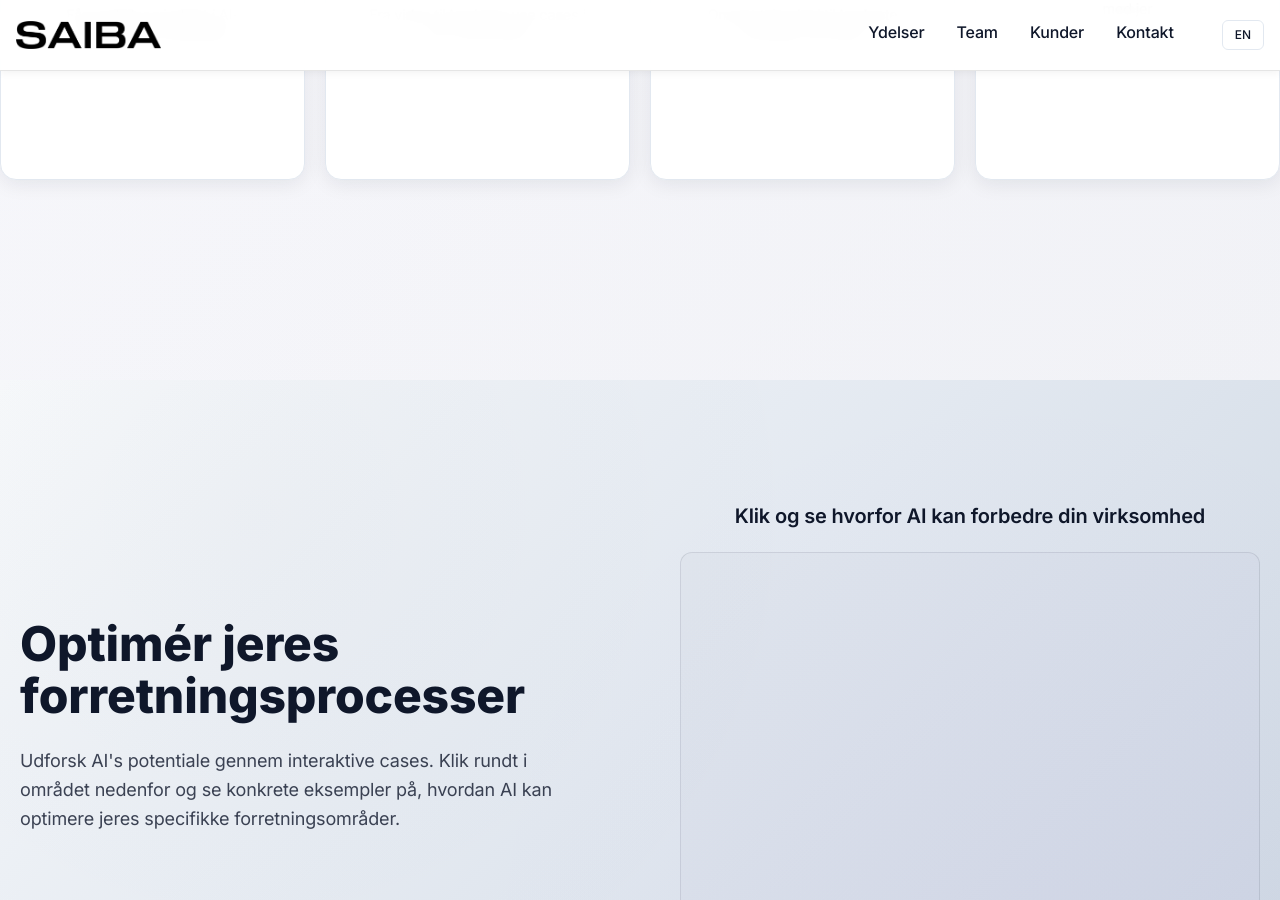
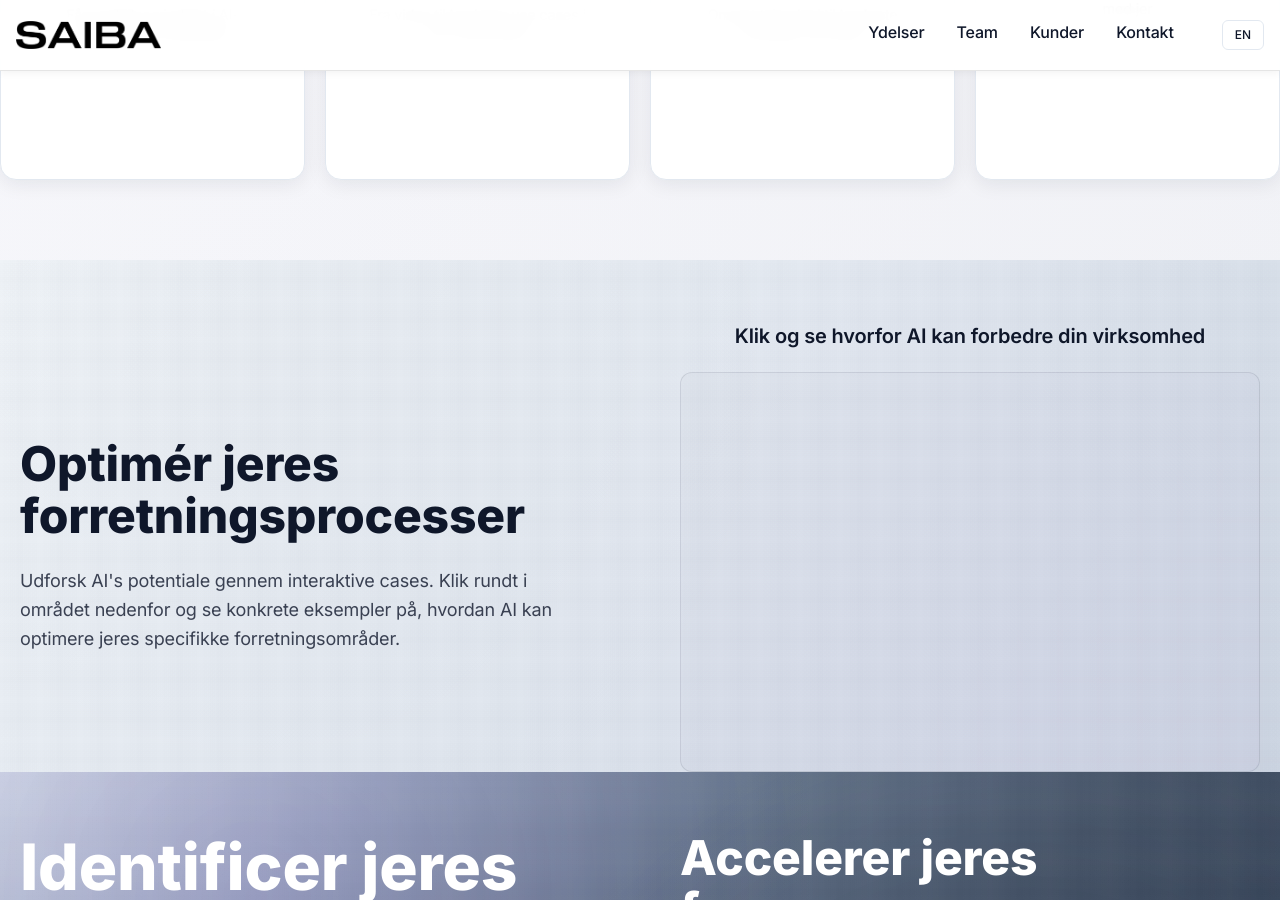
Before and after one commit to b4ltasar/saibaweb, a Jekyll site: the page built from index.html, in a window 1280 px wide and 900 px high, scrolled down 1366 px. Built offline with Jekyll 4.4.1, drawn with Linux system fonts in a browser that asks for light colours.

Commit message:
Add smooth gradient transitions between sections
- Create seamless color transitions between all sections
- Add subtle grid effects to optimization, team, and clients sections
- Use negative margins to create overlapping gradient effects
- Maintain original section colors while creating smooth blends
- Add professional visual flow throughout the page
- Grid patterns enhance depth without being distracting

```diff
--- a/assets/css/main.css
+++ b/assets/css/main.css
@@ -529,7 +529,8 @@ body {
 .services {
   background: linear-gradient(135deg, #f8fafc 0%, #f1f5f9 100%);
   position: relative;
-  padding: 120px 0;
+  padding: 120px 0 60px 0;
+  margin-bottom: -60px;
 }
 
 .services::before {
@@ -1161,10 +1162,11 @@ body {
 
 /* Optimization Section */
 .optimization {
-  padding: 120px 0;
-  background: linear-gradient(135deg, #f8fafc 0%, #e2e8f0 50%, #cbd5e1 100%);
+  padding: 60px 0 60px 0;
+  background: linear-gradient(135deg, #f1f5f9 0%, #e2e8f0 50%, #cbd5e1 100%);
   position: relative;
   overflow: hidden;
+  margin-top: -60px;
 }
 
 .optimization::before {
@@ -1176,7 +1178,10 @@ body {
   bottom: 0;
   background:
     radial-gradient(circle at 20% 20%, rgba(15, 23, 42, 0.02) 0%, transparent 50%),
-    radial-gradient(circle at 80% 80%, rgba(168, 85, 247, 0.02) 0%, transparent 50%);
+    radial-gradient(circle at 80% 80%, rgba(168, 85, 247, 0.02) 0%, transparent 50%),
+    linear-gradient(90deg, transparent 0%, rgba(15, 23, 42, 0.01) 50%, transparent 100%),
+    linear-gradient(0deg, transparent 0%, rgba(15, 23, 42, 0.01) 50%, transparent 100%);
+  background-size: 100% 100%, 100% 100%, 40px 40px, 40px 40px;
   pointer-events: none;
 }
 
@@ -1278,10 +1283,11 @@ body {
 
 /* Team Section */
 .team {
-  padding: 120px 0;
-  background: linear-gradient(135deg, #0f172a 0%, #1e293b 50%, #334155 100%);
+  padding: 60px 0 120px 0;
+  background: linear-gradient(135deg, #cbd5e1 0%, #94a3b8 20%, #64748b 40%, #475569 60%, #334155 80%, #1e293b 100%);
   position: relative;
   overflow: hidden;
+  margin-top: -60px;
 }
 
 .team::before {
@@ -1293,7 +1299,10 @@ body {
   bottom: 0;
   background:
     radial-gradient(circle at 20% 20%, rgba(168, 85, 247, 0.1) 0%, transparent 50%),
-    radial-gradient(circle at 80% 80%, rgba(15, 23, 42, 0.2) 0%, transparent 50%);
+    radial-gradient(circle at 80% 80%, rgba(15, 23, 42, 0.2) 0%, transparent 50%),
+    linear-gradient(90deg, transparent 0%, rgba(255, 255, 255, 0.02) 50%, transparent 100%),
+    linear-gradient(0deg, transparent 0%, rgba(255, 255, 255, 0.02) 50%, transparent 100%);
+  background-size: 100% 100%, 100% 100%, 60px 60px, 60px 60px;
   pointer-events: none;
 }
 
@@ -1655,8 +1664,25 @@ body {
 
 /* Clients Section */
 .clients {
-  background: var(--card);
-  padding: 120px 0;
+  background: linear-gradient(135deg, #1e293b 0%, #334155 50%, #475569 100%);
+  padding: 60px 0 120px 0;
+  margin-top: -60px;
+  position: relative;
+  overflow: hidden;
+}
+
+.clients::before {
+  content: '';
+  position: absolute;
+  top: 0;
+  left: 0;
+  right: 0;
+  bottom: 0;
+  background:
+    linear-gradient(90deg, transparent 0%, rgba(255, 255, 255, 0.01) 50%, transparent 100%),
+    linear-gradient(0deg, transparent 0%, rgba(255, 255, 255, 0.01) 50%, transparent 100%);
+  background-size: 50px 50px, 50px 50px;
+  pointer-events: none;
 }
 
 .clients-container {
```
